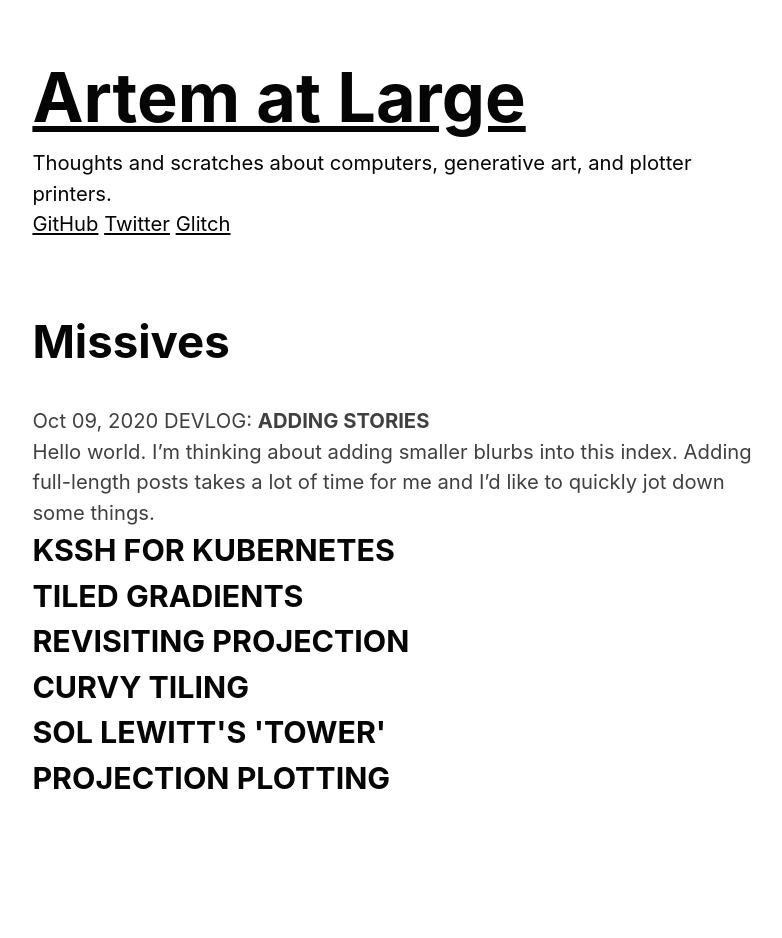
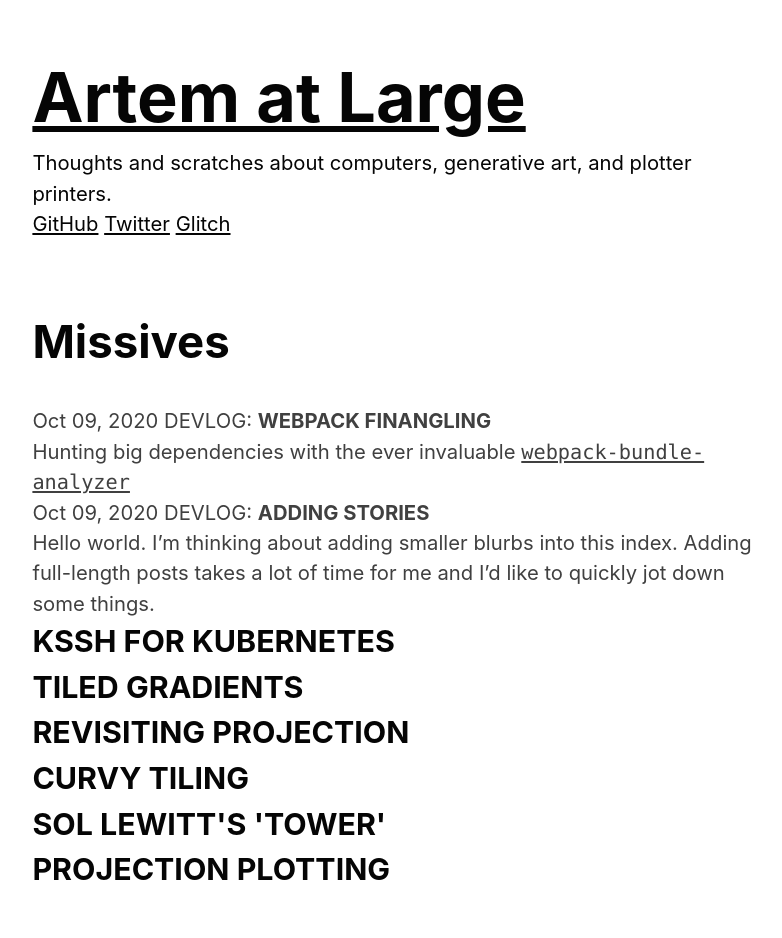
Before and after one commit to ox/ox.github.io, a Jekyll site: the page built from index.md, in a window 1280 px wide. Shown: the whole page, without its empty margins (238-1020 px from the left). Built offline with Jekyll 4.4.1, drawn with Linux system fonts in a browser that asks for light colours; our own code applies the rules of GitHub Pages for plain Markdown files; before the commit the page ends 900 px from its top, so only the background shows below that.

Commit message:
pre-fill stories in script

```diff
--- /dev/null
+++ b/_stories/2020-10-09-webpack-finangling.md
@@ -0,0 +1,7 @@
+---
+layout: post
+story: true
+kind: DEVLOG
+---
+
+Hunting big dependencies with the ever invaluable [`webpack-bundle-analyzer`](https://www.npmjs.com/package/webpack-bundle-analyzer)
--- a/assets/css/index.scss
+++ b/assets/css/index.scss
@@ -21,17 +21,14 @@
     }
   }
 
-  a {
+  .link--post {
     text-decoration: none;
     text-transform: uppercase;
+    font-weight: 700;
 
     &:hover {
       color: var(--color-dark);
       text-decoration: underline;
     }
   }
-
-  .link--post {
-    font-weight: 700;
-  }
 }
```
Also changed, not shown: 1 other file.
